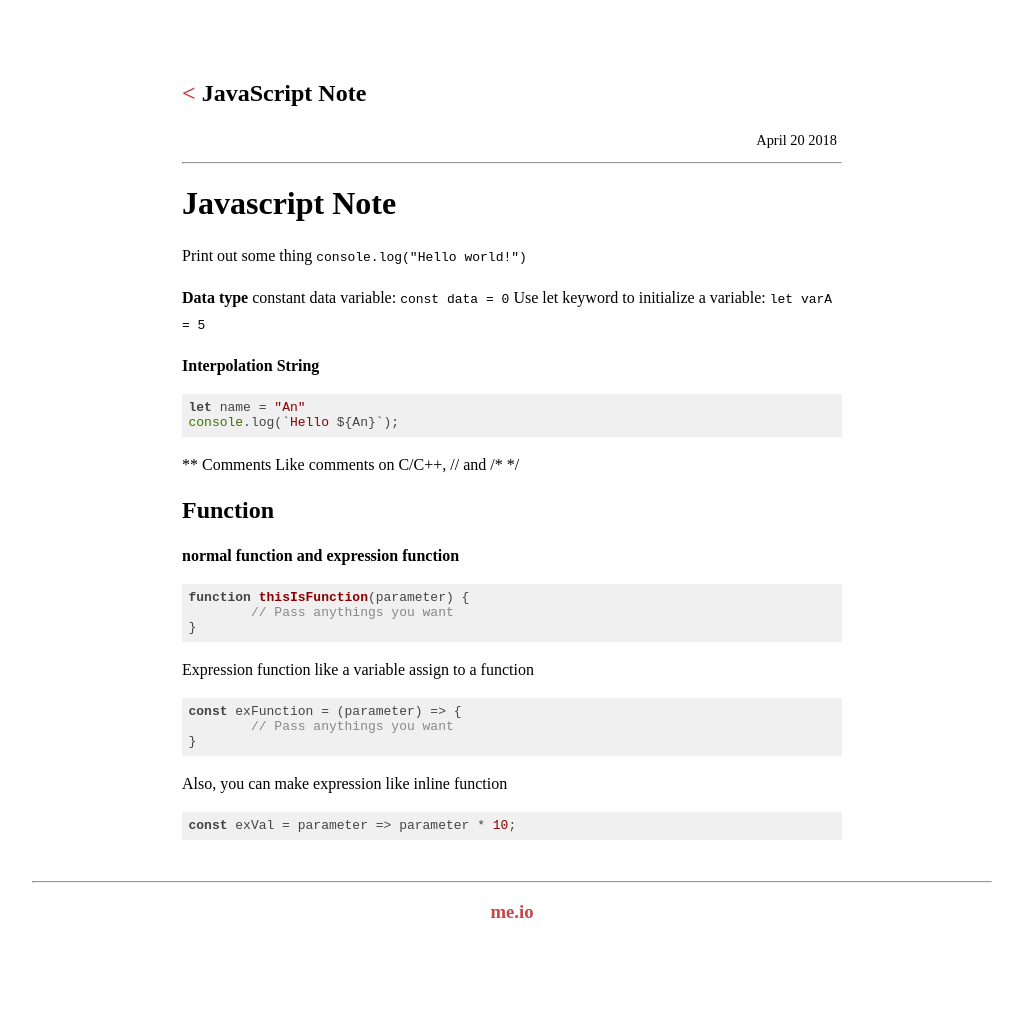
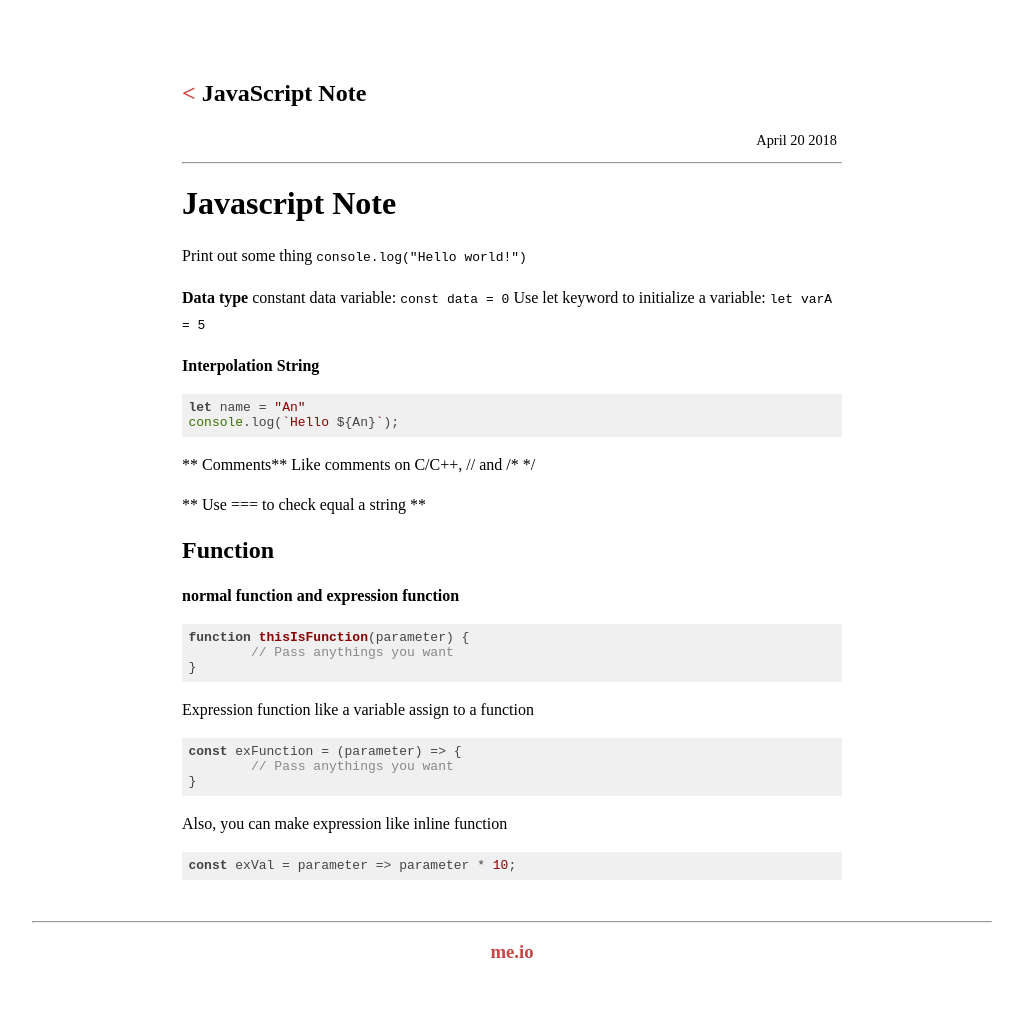
Before and after one commit to congdv/congdv.github.io, a Jekyll site: the page built from _posts/2018-04-20-javascript-note.md, in a window 1280 px wide. Shown: the whole page, without its empty margins (128-1151 px from the left). Built offline with Jekyll 4.4.1, drawn with Linux system fonts in a browser that asks for light colours; before the commit the page ends 982 px from its top, so only the background shows below that.

Commit message:
Update 2018-04-20-javascript-note.md

````diff
--- a/_posts/2018-04-20-javascript-note.md
+++ b/_posts/2018-04-20-javascript-note.md
@@ -22,9 +22,11 @@ let name = "An"
 console.log(`Hello ${An}`);
 ```
 
-** Comments
+** Comments**
 Like comments on C/C++,
 // and /* */
+
+** Use === to check equal a string **
 
 ## Function
 **normal function and expression function**
````
